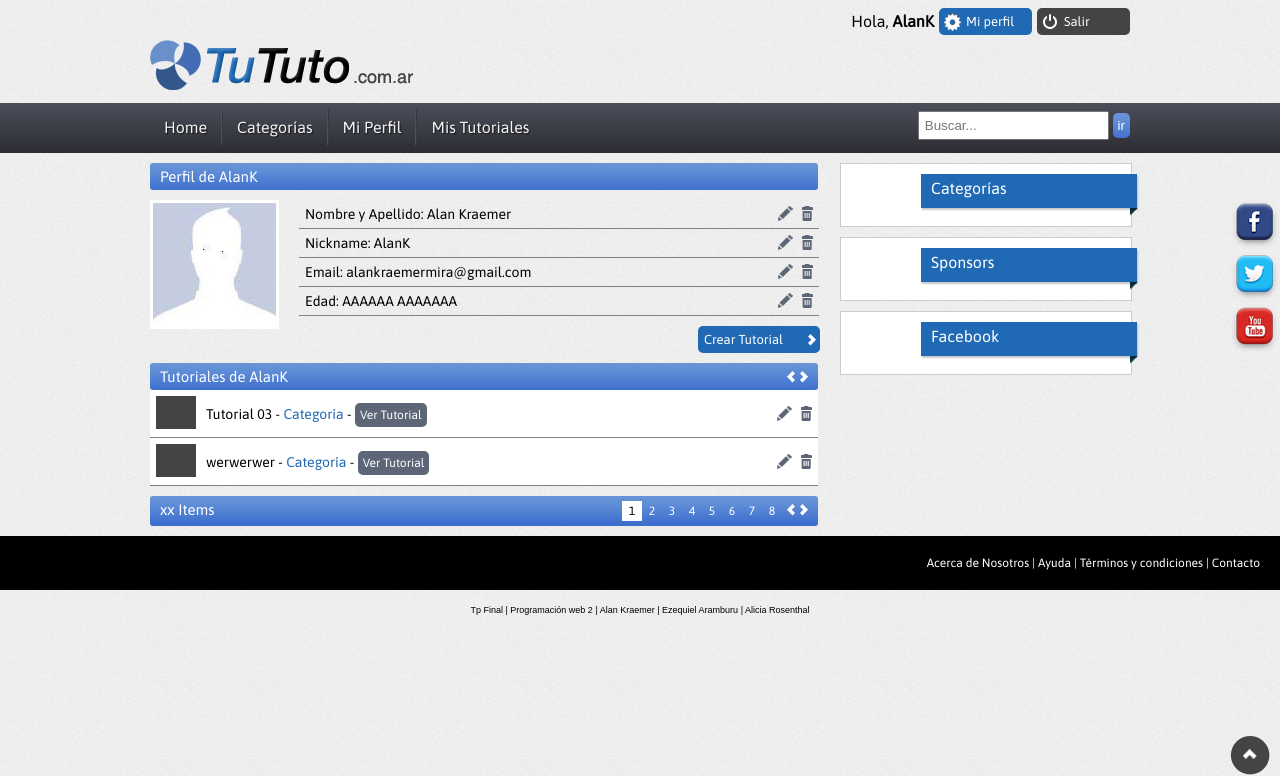
After one commit to TrabajoPhp/tututo, a PHP site: page /miperfil.php in a window 1280 px wide. The commit adds this page. Shown: the top 776 px of the page. Run offline with PHP 8.4, Linux system fonts and the light colour scheme; a user stored in the database is signed in; data comes from the database, SQL or seed files in the repository.

Commit message:
Se corrigio nombre de sesion, visualisacion de perfil

```diff
--- a/app.php
+++ b/app.php
@@ -4,8 +4,8 @@
 		<div id="main">
 
 				<h1>Bienvenido al sistema!</h1>
-				<br><h3>Usuario: <? $usuario=$_SESSION["usuarioactual"]; echo $usuario; ?> </h3><br>
-				<br><p>Entro correctamente al sistema.</p><br><br>
+				<br><h3>Usuario: <?php echo " $_SESSION[usuarioactual] "  ?> </h3><br>
+				<br><p><h3>Entro correctamente al sistema.</h3></p><br><br>
 				<br><a href="salir.php">Salir</a>
 
 
--- a/control.php
+++ b/control.php
@@ -23,7 +23,7 @@
                session_start();
                //Guardamos dos variables de sesión que nos auxiliará para saber si se está o no "logueado" un usuario
                $_SESSION["autentica"] = "SIP";
-               $_SESSION["usuarioactual"] = $_POST["nickname"]; //nombre del usuario logueado.
+               $_SESSION["usuarioactual"] = $_REQUEST["nickname"]; //nombre del usuario logueado.
                //Direccionamos a nuestra página principal del sistema.
                header ("Location: app.php");
           }
--- a/crearTutorial.php
+++ b/crearTutorial.php
@@ -1,4 +1,5 @@
 <?php require_once('header.php'); ?>
+<?php require_once('seguridad.php'); ?>
 		<div id="main">
 			<section>
 				<h1>Crear un nuevo tutorial</h1>
@@ -19,7 +20,7 @@
 							</li>
 							<li>
 								<label for="imagen">Imagen Representativa:</label>
-								<input type="file" name="imagen" id="imagen" required />
+								<input type="file" name="imagen" id="imagen"  />
 							</li>
 							<li>
 								<label for="tipo">Tipo:</label>
--- a/header.php
+++ b/header.php
@@ -24,18 +24,18 @@
 		<?php
 			if(isset($_SESSION["autentica"]))
 			{
-				echo '
-				<div id="login" style="display:none">
-				<form name="login" action="control.php" method="POST">
-					 <input type="text" name="nickname" placeholder="Nickname" required />
-					 <input type="password" name="password" placeholder="Password" required />
-					 <input type="submit" class="boton" value="login" />
+				echo "
+				<div id='login' style='display:none'>
+				<form name='login' action='control.php' method='POST'>
+					 <input type='text' name='nickname' placeholder='Nickname' required />
+					 <input type='password' name='password' placeholder='Password' required />
+					 <input type='submit' class='boton' value='login' />
 				</form>
 			</div>
 			<!--cambiar aca a display none-->
-			<div id="logueado">
-				<a href="salir.php" class="bsalir">Salir</a> <a href="perfil.php" class="bconfig">Mi perfil</a><p>Hola, <strong> Nickname <? echo $_SESSION["usuarioactual"]; ?></strong></p>
-			</div>';
+			<div id='logueado'>
+				<a href='salir.php' class='bsalir'>Salir</a> <a href='miperfil.php' class='bconfig'>Mi perfil</a> <p>Hola, <strong> $_SESSION[usuarioactual]  </strong></p>
+			</div>";
 			}
 			else
 			{
@@ -49,7 +49,7 @@
 			</div>
 			<!--cambiar aca a display none-->
 			<div id="logueado" style="display:none">
-				<a href="salir.php" class="bsalir">Salir</a> <a href="perfil.php" class="bconfig">Mi perfil</a><p>Hola, <strong> Nickname <? echo $_SESSION["usuarioactual"]; ?></strong></p>
+				<a href="salir.php" class="bsalir">Salir</a> <a href="miperfil.php" class="bconfig">Mi perfil</a><p>Hola, <strong> Nickname   $_SESSION[usuarioactual]  </strong></p>
 			</div>';
 			}
 		?>
--- /dev/null
+++ b/miperfil.php
@@ -0,0 +1,59 @@
+<?php require_once('header.php'); ?>
+	<?php require_once('conexion.php');
+	@session_start();
+		$registros=mysql_query("select * from usuario where nickname='$_SESSION[usuarioactual]'",$con);
+		while($reg=mysql_fetch_array($registros))
+		{
+		echo('
+			<div id="main">
+				<section>
+					<h1>Perfil de '.$reg["nickname"].'</h1>
+					<div id="imgperfil">
+						<img src="img/perfil/perfil.jpg" alt="" />
+					</div>
+					<div id="datosperfil">
+						<ul>
+							<li>Nombre y Apellido: '.$reg["nombre"].'<a href="#" class="borrar"></a><a href="#" class="editar"></a></li>
+							<li>Nickname: '.$reg["nickname"].'<a href="#" class="borrar"></a><a href="#" class="editar"></a></li>
+							<li>Email: '.$reg["email"].'<a href="#" class="borrar"></a><a href="#" class="editar"></a></li>
+							<li>Edad: AAAAAA AAAAAAA<a href="#" class="borrar"></a><a href="#" class="editar"></a></li>
+						</ul>
+					</div>
+					<div id="tutoriales">
+						<a href="crearTutorial.php" class="boton3">Crear Tutorial</a>
+						<h3>
+							Tutoriales de '.$reg["nickname"].'
+							<a class="next" href="#"></a>
+							<a class="prev" href="#"></a>
+						</h3>
+						<ul>
+			');
+		}
+			$registro2=mysql_query("select * from tutorial INNER JOIN usuario ON(tutorial.autor=usuario.nickname) where nickname='$_SESSION[usuarioactual]'",$con);
+			while($reg2=mysql_fetch_array($registro2))
+			{
+				echo('
+							<li>
+								<img src="../img/tutoriales/img_tut03.jpg" alt="" /><p>'.$reg2["titulo"].' - <a href="tutoriales.php">Categoría</a> - <a href="tutorial.php?id='.$reg2["id_tutorial"].'" class="boton4">Ver Tutorial</a><a href="#" class="borrar"></a><a href="#" class="editar"></a></p>
+							</li>
+				');
+			}
+			?>
+						</ul>
+					</div>
+					<h3>
+						xx Items
+						<a class="next" href="#"></a>
+						<a class="prev" href="#"></a>
+						<a class="pag" href="#">8</a>
+						<a class="pag" href="#">7</a>
+						<a class="pag" href="#">6</a>
+						<a class="pag" href="#">5</a>
+						<a class="pag" href="#">4</a>
+						<a class="pag" href="#">3</a>
+						<a class="pag" href="#">2</a>
+						<a class="selected" href="#">1</a>
+					</h3>
+				</section>
+			<?php require_once('lateral.php'); ?>
+		<?php require_once('footer.php'); ?>
--- a/subirtuto.php
+++ b/subirtuto.php
@@ -3,7 +3,7 @@ session_start();
 include_once "conexion.php";
 		$fecha = date("Y-m-d H:i:s");
 		echo $fecha;
-		mysql_query("insert into tutorial (titulo,contenido,tipotut,categoriatut,fecha)values('$_REQUEST[titulo]','$_REQUEST[contenido]','$_REQUEST[tipo]','$_REQUEST[categoria]','$fecha')",$con) or die ("no puede hacer la consulta".mysql_error());
+		mysql_query("insert into tutorial (autor,titulo,contenido,tipotut,categoriatut,fecha)values('$_SESSION[usuarioactual]','$_REQUEST[titulo]','$_REQUEST[contenido]','$_REQUEST[tipo]','$_REQUEST[categoria]','$fecha')",$con) or die ("no puede hacer la consulta".mysql_error());
 		mysql_close($con) ;
 		echo 'Su tutorial se subio perfecto!';
 ?>
```
